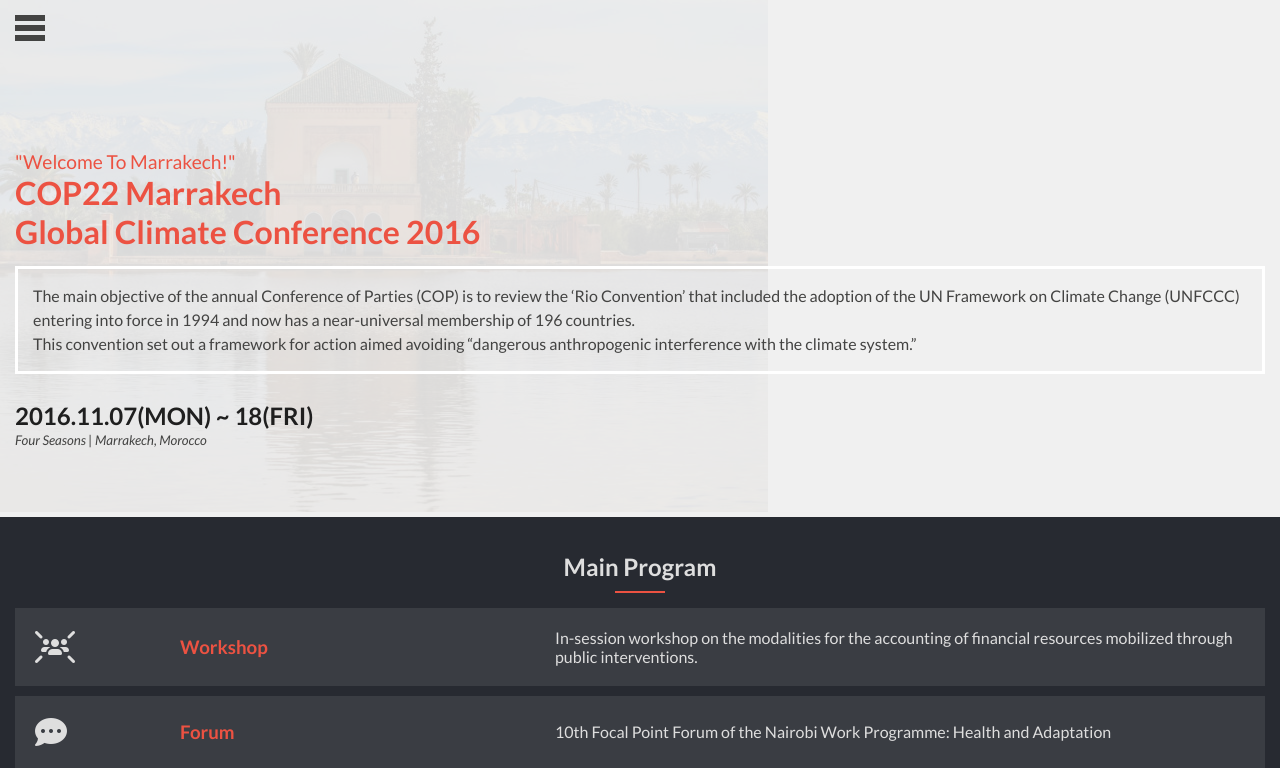
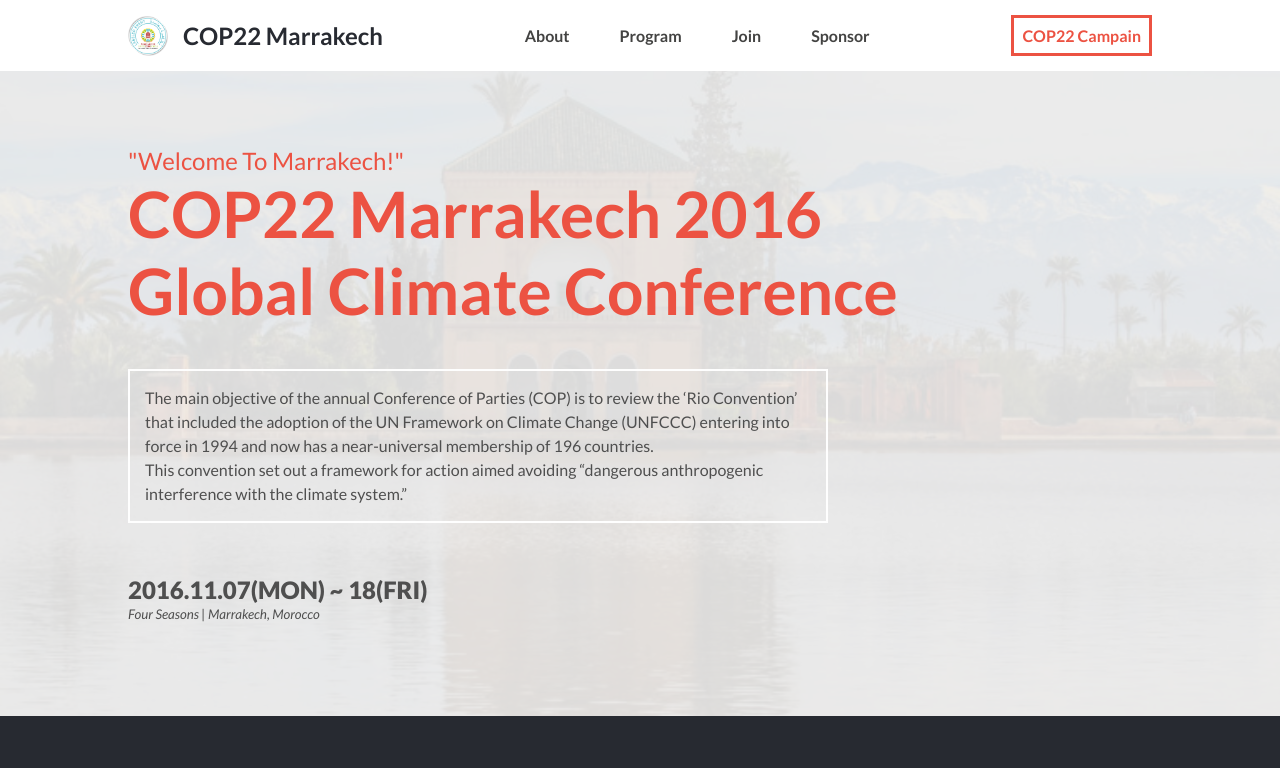
Before and after one commit to ouasamine/cop22-conference, a plain HTML site: page index.html in a window 1280 px wide. Shown: the top 768 px of the page. Drawn offline with Linux system fonts and the light colour scheme.

Commit message:
Set Up Desktop Design For All Pages

```diff
--- a/css/about.css
+++ b/css/about.css
@@ -3,29 +3,33 @@
   text-align: center;
 }
 
-#headline > h1 {
+#headline  h1 {
   margin-top: 20px;
 }
 
-#headline > .about {
+#headline .about {
   background: #fff;
   border: 2px solid #cecece;
   text-align: center;
   padding: 25px;
 }
 
-#logo,
+#headline .join-us {
+  text-align: center;
+}
+
+#logo-display,
 #recent-cops {
   background: #fff;
   color: #0f0f0f;
 }
 
-#logo > p {
+#logo-display > p {
   text-align: center;
   margin: 20px 0;
 }
 
-#logo > img {
+#logo-display > img {
   border: 2px solid #cecece;
   padding: 10px;
   max-height: 500px;
@@ -37,7 +41,8 @@
   text-align: center;
 }
 
-#recent-cops > a {
+#recent-cops > .container > a {
+  display: block;
   max-width: 400px;
   max-height: 250px;
 }
@@ -48,7 +53,7 @@
   margin: 20px 0;
 }
 
-.recent-cop  img {
+.recent-cop img {
   height: 100%;
   width: 100%;
 }
@@ -74,3 +79,17 @@
   transform: translate(-50%, -50%);
   color: #fff;
 }
+
+@media only screen and (min-width: 768px) {
+  #headline p {
+    max-width: 1000px;
+  }
+
+  #recent-cops > .container {
+    display: flex;
+  }
+
+  #recent-cops .recent-cop {
+    margin: 0 15px;
+  }
+}
--- a/css/main.css
+++ b/css/main.css
@@ -12,10 +12,11 @@ html {
 
 body {
   background: url("../img/menara.jpeg") no-repeat;
+  background-size: 100% auto;
 }
 
 h2, h3 {
-  color: #1f1f1f;
+  color: #272a31;
 }
 
 a {
@@ -28,6 +29,10 @@ header {
   display: flex;
   flex-direction: column;
   align-items: center;
+}
+
+.hide-sml {
+  display: none !important;
 }
 
 .h-line {
@@ -54,7 +59,6 @@ header {
 
 #hamburger-button {
   cursor: pointer;
-
 }
 
 #hamburger-button div {
@@ -75,36 +79,46 @@ header {
   align-items: flex-start;
 }
 
+#headline h1 {
+  font-size: 4rem;
+}
+
 #headline small:first-child {
-  font-size: 1.2rem;
+  font-size: 1.5rem;
 }
 
 #headline > .desc {
-  border: 3px solid #fff;
+  border: 2px solid #fefefe;
   padding: 15px;
 }
 
-#headline > .join-us {
-  text-align: center;
+#headline h2 {
+  font-weight: 900;
+  color: #4f4f4f;
 }
 
 #headline p, #headline .date {
-  color: #434342;
+  color: #4f4f4f;
   margin: 15px 0;
   line-height: 1.5rem;
 }
 
 #program,
 #speakers,
-#logo,
+#logo-display,
 #recent-cops,
 #partners {
   background: #272a31;
   display: flex;
   flex-direction: column;
   align-items: center;
-  padding: 35px 15px;
+  padding: 55px 15px;
   color: #dedede;
+}
+
+#recent-cops {
+  border-top: 2px solid #dedede;
+  border-bottom: 2px solid #dedede;
 }
 
 #program,
@@ -112,11 +126,11 @@ header {
   align-items: stretch;
 }
 
-#program > header > h2 {
+#program  header  h2 {
   color: #dedede;
 }
 
-#program > .program-card {
+#program  .program-card {
   display: flex;
   gap: 30px;
   align-items: center;
@@ -125,16 +139,16 @@ header {
   margin: 5px 0;
 }
 
-#program > .program-card > span {
+#program  .program-card  span {
   flex: 10vw;
 }
 
-#program > .program-card > h3 {
+#program  .program-card  h3 {
   flex: 30vw;
   color: #ec5242;
 }
 
-#program > .program-card > p {
+#program  .program-card  p {
   flex: 60vw;
 }
 
@@ -179,7 +193,7 @@ header {
 #partners img {
   max-width: 150px;
   max-height: 100px;
-  margin: 5px 2px;
+  margin: 5px 10px;
 }
 
 footer {
@@ -197,5 +211,104 @@ footer img {
 }
 
 @media only screen and (min-width: 768px) {
+  .hide-lrg {
+    display: none !important;
+  }
 
+  .hide-sml {
+    display: initial !important;
+  }
+
+  #navbar {
+    display: flex;
+    padding: 15px 10%;
+    background: #fff;
+    align-items: center;
+    justify-content: space-between;
+  }
+
+  #navbar img {
+    max-width: 40px;
+  }
+
+  #navbar  ul {
+    list-style: none;
+    display: flex !important;
+  }
+
+  #navbar  ul  li {
+    margin: 0 25px;
+  }
+
+  #navbar a {
+    text-decoration: none;
+    color: #434342;
+  }
+
+  #logo {
+    color: #272a31 !important;
+    font-size: 1.5rem;
+    display: flex !important;
+    align-items: center;
+    gap: 15px;
+  }
+
+  #logo-right {
+    border: 3px solid #ec5242;
+    color: #ec5242 !important;
+    padding: 8px;
+  }
+
+  #headline {
+    padding: 75px 10%;
+  }
+
+  #headline p {
+    max-width: 700px;
+    margin: 40px 0;
+  }
+
+  #program > div {
+    margin-top: 40px;
+    display: flex;
+    flex-wrap: wrap;
+    justify-content: center;
+  }
+
+  #program .program-card {
+    flex-direction: column;
+    margin: 0 5px;
+    width: 220px;
+    gap: initial;
+    margin: 4px 5px;
+    justify-content: flex-start;
+    text-align: center;
+  }
+
+  #program .program-card span{
+    flex: initial;
+    height: 50px;
+  }
+
+  #program .program-card h3 {
+    flex: initial;
+    height: 50px;
+  }
+
+  #program .program-card p {
+    flex: auto;
+  }
+
+  #speakers > div {
+    display: flex;
+    flex-direction: row;
+    flex-wrap: wrap;
+    padding: 0 5%;
+    gap: 25px;
+    justify-content: center;
+  }
+
+  .speaker {
+    width: calc(45% - 25px);
+  }
 }
--- a/index.html
+++ b/index.html
@@ -12,21 +12,32 @@
   </head>
   <body>
     <nav id="navbar">
-      <div id="hamburger-button">
+      <a id="hamburger-button" class="hide-lrg">
         <div></div>
         <div></div>
         <div></div>
-      </div>
+      </a>
       <div id="mobile-menu">
         <a href="#">Home</a>
         <a href="#">Program</a>
         <a href="#">Sponsor</a>
-        <a href="#">About</a>
+        <a href="./about.html">About</a>
       </div>
+      <a id="logo" class="hide-sml" href="" target="_self">
+        <img alt="COP22 Logo" src="./img/cop22-logo-243x243.png">
+        <span>COP22 Marrakech</span>
+      </a>
+      <ul class="hide-sml">
+        <li><a href="./about.html">About</a></li>
+        <li><a href="">Program</a></li>
+        <li><a href="">Join</a></li>
+        <li><a href="">Sponsor</a></li>
+      </ul>
+      <a id="logo-right" class="hide-sml" href="">COP22 Campain</a>
     </nav>
     <header id="headline">
       <small>"Welcome To Marrakech!"</small>
-      <h1>COP22 Marrakech <br> Global Climate Conference 2016</h1>
+      <h1>COP22 Marrakech 2016<br> Global Climate Conference</h1>
       <p class="desc">
         The main objective of the annual Conference of Parties (COP) is to review the ‘Rio Convention’ that included the adoption of the UN Framework on Climate Change (UNFCCC) entering into force in 1994 and now has a near-universal membership of 196 countries.<br>This convention set out a framework for action aimed avoiding “dangerous anthropogenic interference with the climate system.”
       </p>
@@ -42,6 +53,7 @@
         <h2>Main Program</h2>
         <div class="h-line"></div>
       </header>
+      <div>
         <div class="program-card">
           <span class="fa-solid fa-users-rays fa-2x"></span>
           <h3>Workshop</h3>
@@ -84,16 +96,15 @@
           <p>High-level event on global climate action
           </p>
         </div>
+      </div>
       <a class="button" href="">Join COP22 Conference</a>
     </section>
     <section id="speakers">
       <header>
         <h2>Featured Speakers</h2>
-        <div class="h-line">
-          <h2></h2>
-          <p></p>
-        </div>
+        <div class="h-line"></div>
       </header>
+      <div>
         <div class="speaker">
           <img src="./img/hakima-el-haite-900x600.jpg">
           <div class="text">
@@ -101,7 +112,7 @@
             <p class="position">Minister Delegate in Charge of Environment of the Minister of Energy, Mining, Water and Environment of Morocco
             </p>
             <div class="h-line"></div>
-          <p class="exp">Holder of a PHD in Environmental Engineering from the Scool of Mines of Saint Etienne (France) and a Degree in political communication, University of Washington.
+            <p class="exp">PHD in Environmental Engineering from the Scool of Mines of Saint Etienne and a Degree in political communication, University of Washington.
             </p>
           </div>
         </div>
@@ -111,7 +122,7 @@
             <h3>H. E. Siti Nurbaya Bakar</h3>
             <p class="position">Minister of Environment and Forestry, Republic of Indonesia</p>
             <div class="h-line"></div>
-          <p class="exp">She earned her Master's degree at the International Institute for Aerospace Survey and Earth Sciences in the Netherlands and her Ph.D. from the Bogor Institute of Agriculture (IPB).
+            <p class="exp">Master's degree at the International Institute for Aerospace Survey and Earth Sciences, Netherlands and Ph.D. from the Bogor Institute of Agriculture.
             </p>
           </div>
         </div>
@@ -123,6 +134,7 @@
             <div class="h-line"></div>
             <p class="exp">Graduated from the University of Oslo in 1980 with a cand.mag. degree after studying history, sociology and political science.
             </p>
+          </div>
         </div>
       </div>
     </section>
```
Also changed, not shown: about.html (+16 -3 lines). Lines whose indentation alone changed are shown as unchanged.
